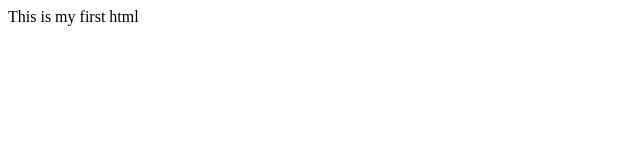
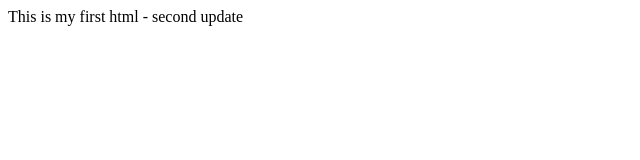
Before and after one commit to mrkharvi/training, a plain HTML site: page index.html in a window 1280 px wide. Shown: the whole page, without its empty margins (0-640 px from the left). Drawn offline with Linux system fonts and the light colour scheme.

Commit message:
second commit

```diff
--- a/index.html
+++ b/index.html
@@ -1,3 +1,3 @@
 <html>
-This is my first html
+This is my first html - second update
 </html>
```
